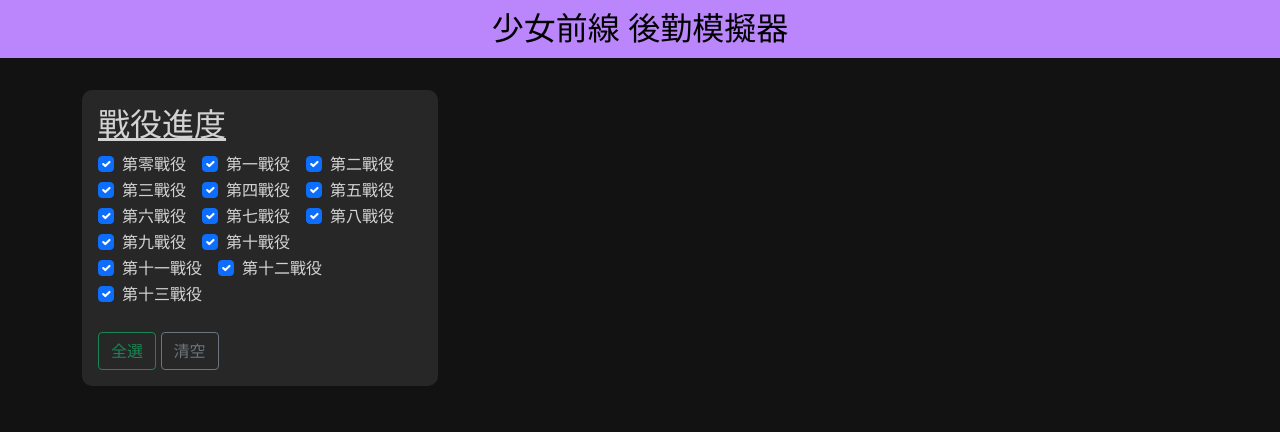
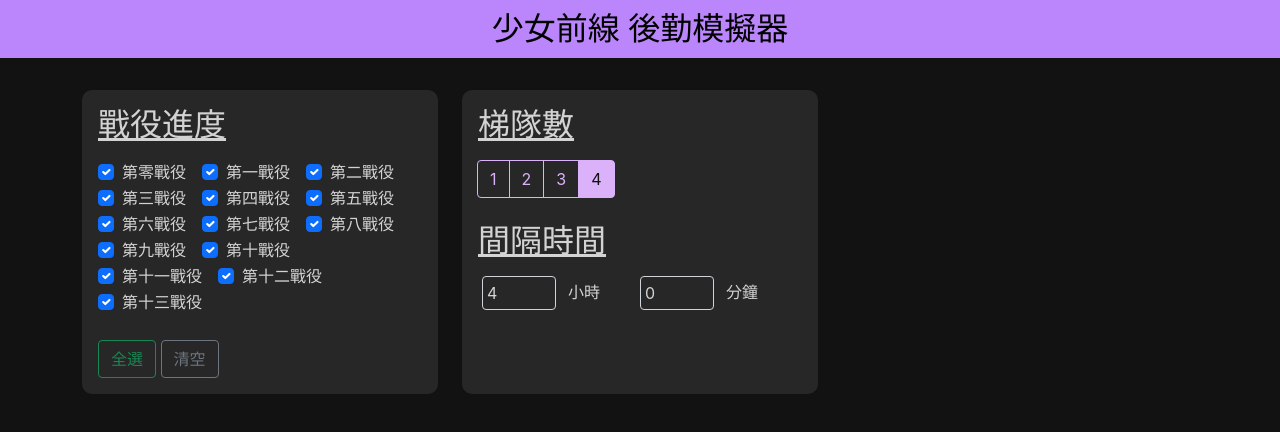
Before and after one commit to dark-person/Logistic-Support-Calculator-v3, a React (Create React App) app: page / in a window 1280 px wide. Shown: the top 432 px of the page. Built offline with nearby package versions, Linux system fonts and the light colour scheme.

Commit message:
Add Team and Time Menu

```diff
--- a/src/App.css
+++ b/src/App.css
@@ -25,10 +25,12 @@
   margin-top: 0;
 }
 
+/*======= Grid ==============*/
+
 .grid {
   background-color: #272727;
   border-radius: 10px;
-  padding: 1rem;
+  padding: 1em;
   height: 100%!important;
   text-align: left;
 }
@@ -36,4 +38,50 @@
 .grid-title {
   text-decoration: underline;
   margin-top: 0;
+  margin-bottom: 0.5em;
 }
+
+/* ========= Purple Button  ===========*/
+
+.btn-outline-purple.active {
+  color: #121212;
+  background-color: #DBB1FA;
+  border-color: #DBB1FA;
+}
+
+.btn-outline-purple.active:hover {
+  color: #121212;
+  background-color: #DBB1FA;
+  border-color: #DBB1FA;
+}
+
+.btn-outline-purple{
+  color: #DBB1FA;
+  border-color: #DBB1FA;
+}
+
+.btn-outline-purple:hover{
+  color: #DBB1FA;
+  border-color: #DBB1FA;
+}
+
+/* ==== Input ====*/
+input::-webkit-outer-spin-button,
+input::-webkit-inner-spin-button {
+  -webkit-appearance: none;
+  margin: 0;
+}
+
+input.form-control {
+  background-color: #272727;
+  color: lightgrey;
+  height:-webkit-fill-available;
+  width:auto;
+}
+
+input.form-control:focus {
+  border: 3px solid white;
+  background-color: #272727;
+  color: white;
+  width:auto;
+}
--- a/src/App.js
+++ b/src/App.js
@@ -5,6 +5,7 @@ import Row from 'react-bootstrap/Row';
 import Col from 'react-bootstrap/Col';
 import {useState} from "react"
 import ChapterMenuCol from './ChapterMenu'
+import TeamTimeMenuCol from './TeamTimeMenu'
 
 let data = require("./supportData.json")
 
@@ -17,6 +18,9 @@ const emptyChapterState = new Array(data.chapterList.length).fill(false);
 function App() {
   // chapterState: state that used by checkbox
   const [chapterState, setChapterState] = useState(AllChapterState);
+  const [team, setTeam] = useState(4);
+  const [hour, setHour] = useState(4);
+  const [minute, setMinute] = useState(0);
 
   function handleChapterChange(event, id){
     let temp = chapterState;
@@ -32,6 +36,26 @@ function App() {
     setChapterState([...emptyChapterState])
   }
 
+  function handleTeamChange(value) {
+    setTeam(value)
+  }
+
+  function handleHourChange(event){
+    let target = event.target;
+    let value = (target.value ?
+      Math.max(Number(target.min), Math.min(Number(target.max), Number(target.value))) :
+      target.value);
+    setHour(value);
+  }
+
+  function handleMinuteChange(event){
+    let target = event.target;
+    let value = (target.value ?
+      Math.max(Number(target.min), Math.min(Number(target.max), Number(target.value))) :
+      target.value);
+    setMinute(value);
+  }
+
   return (
     <div className="App">
       <Topbar />
@@ -39,6 +63,8 @@ function App() {
         <Row className="h-100" xs={1} md={2} lg={3}>
           <ChapterMenuCol chapterState={chapterState} chapterHandler={handleChapterChange}
             selectAllHandler={selectAllChapters} clearAllHandler={clearAllChapters}/>
+          <TeamTimeMenuCol team={team} teamHandler={handleTeamChange}
+            hour={hour} minute={minute} hourHandler={handleHourChange} minuteHandler={handleMinuteChange}/>
         </Row>
       </Container>
 
--- a/src/ChapterMenu.js
+++ b/src/ChapterMenu.js
@@ -52,7 +52,7 @@ function ChapterMenu(props){
 
 function ChapterMenuCol(props){
 	return (
-        <Col xs={true}>
+        <Col xs={true} className="mb-2">
             <ChapterMenu {...props}/>
         </Col>
 	);
--- /dev/null
+++ b/src/TeamTimeMenu.js
@@ -0,0 +1,66 @@
+import React from "react"
+import Row from 'react-bootstrap/Row'
+import Col from 'react-bootstrap/Col'
+import Stack from 'react-bootstrap/Stack'
+
+import Form from 'react-bootstrap/Form'
+import Button from 'react-bootstrap/Button'
+
+import ToggleButton from 'react-bootstrap/ToggleButton';
+import ButtonGroup from 'react-bootstrap/ButtonGroup'
+import ToggleButtonGroup from 'react-bootstrap/ToggleButtonGroup'
+
+import './App.css'
+
+function TeamMenu({state, handler}){
+    return (
+        <div>
+            <h2 className="grid-title">梯隊數</h2>
+            <ToggleButtonGroup name="team-toggle" type="radio" value={state} onChange={handler}>
+                <ToggleButton id="toggle-team-1" variant="outline-purple" className={1 === state ? "active" : ""} value={1}>1</ToggleButton>
+                <ToggleButton id="toggle-team-2" variant="outline-purple" className={2 === state ? "active" : ""} value={2}>2</ToggleButton>
+                <ToggleButton id="toggle-team-3" variant="outline-purple" className={3 === state ? "active" : ""} value={3}>3</ToggleButton>
+                <ToggleButton id="toggle-team-4" variant="outline-purple" className={4 === state ? "active" : ""} value={4}>4</ToggleButton>
+            </ToggleButtonGroup>
+        </div>
+    )
+}
+
+
+function TimeMenu({hour, minute, hourHandler, minuteHandler}){
+    return (
+        <div>
+            <h2 className="grid-title">間隔時間</h2>
+            <Form>
+                <Form.Group  as={Row} className="px-3">
+                    <Form.Control className="col p-1" as="input"
+                        type="number" min="0" max="24"
+                        value={hour}
+						onChange={hourHandler}
+						onWheel={(e) => e.target.blur()}/>
+                    <Form.Label className="col pt-1">小時</Form.Label>
+                    <Form.Control className="col p-1" as="input"
+                        type="number" min="0" max="59"
+                        value={minute}
+                        onChange={minuteHandler}
+                        onWheel={(e) => e.target.blur()}/>
+                    <Form.Label className="col pt-1">分鐘</Form.Label>
+                </Form.Group>
+            </Form>
+        </div>
+    )
+}
+
+function TeamTimeMenuCol({team, teamHandler, hour, minute, hourHandler, minuteHandler}) {
+    return (
+        <Col xs={true} className="mb-2">
+            <div className="grid">
+                <TeamMenu state={team} handler={teamHandler} />
+                <br/>
+                <TimeMenu hour={hour} minute={minute} hourHandler={hourHandler} minuteHandler={minuteHandler}/>
+            </div>
+        </Col>
+    )
+}
+
+export default TeamTimeMenuCol;
```
